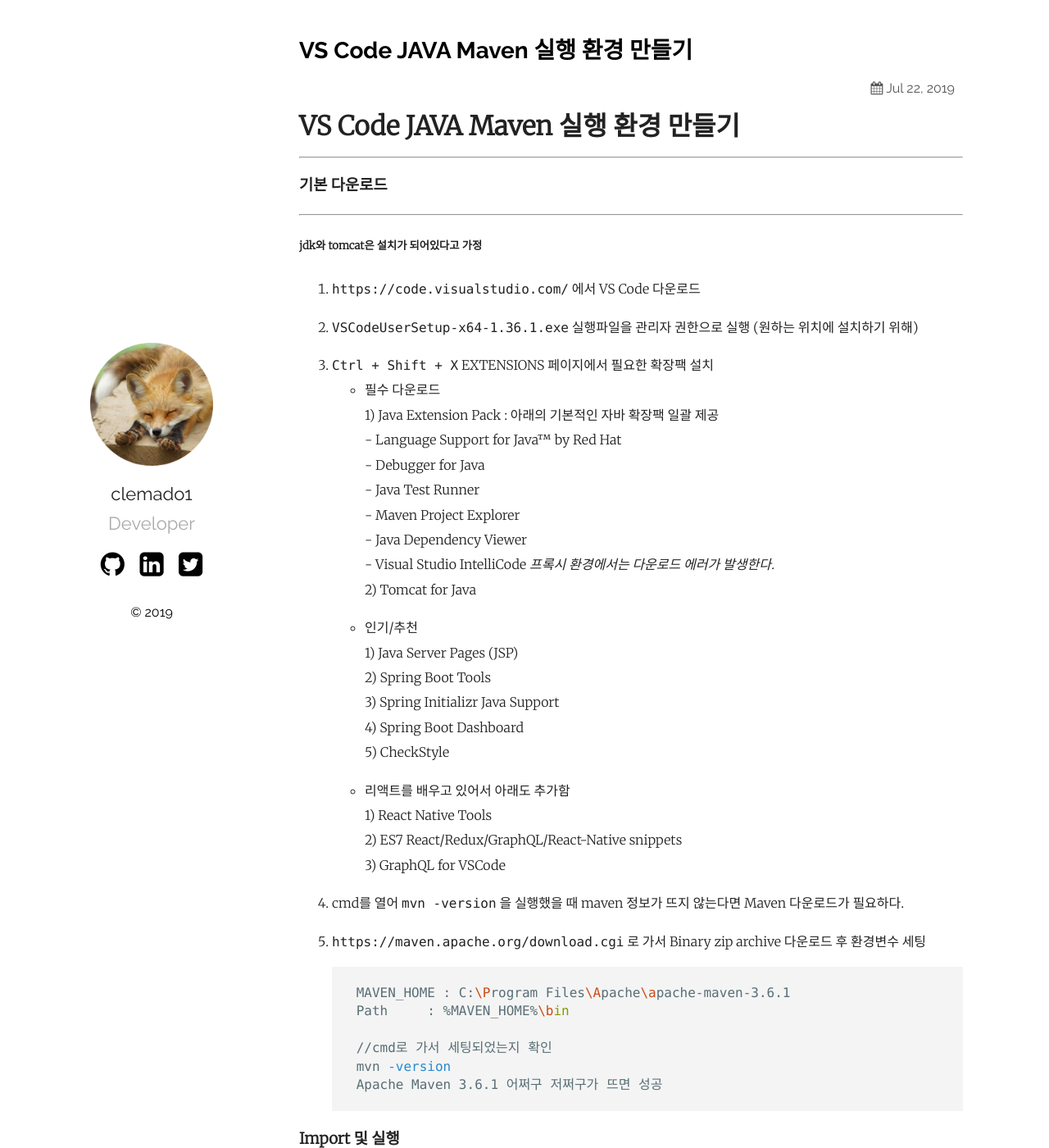
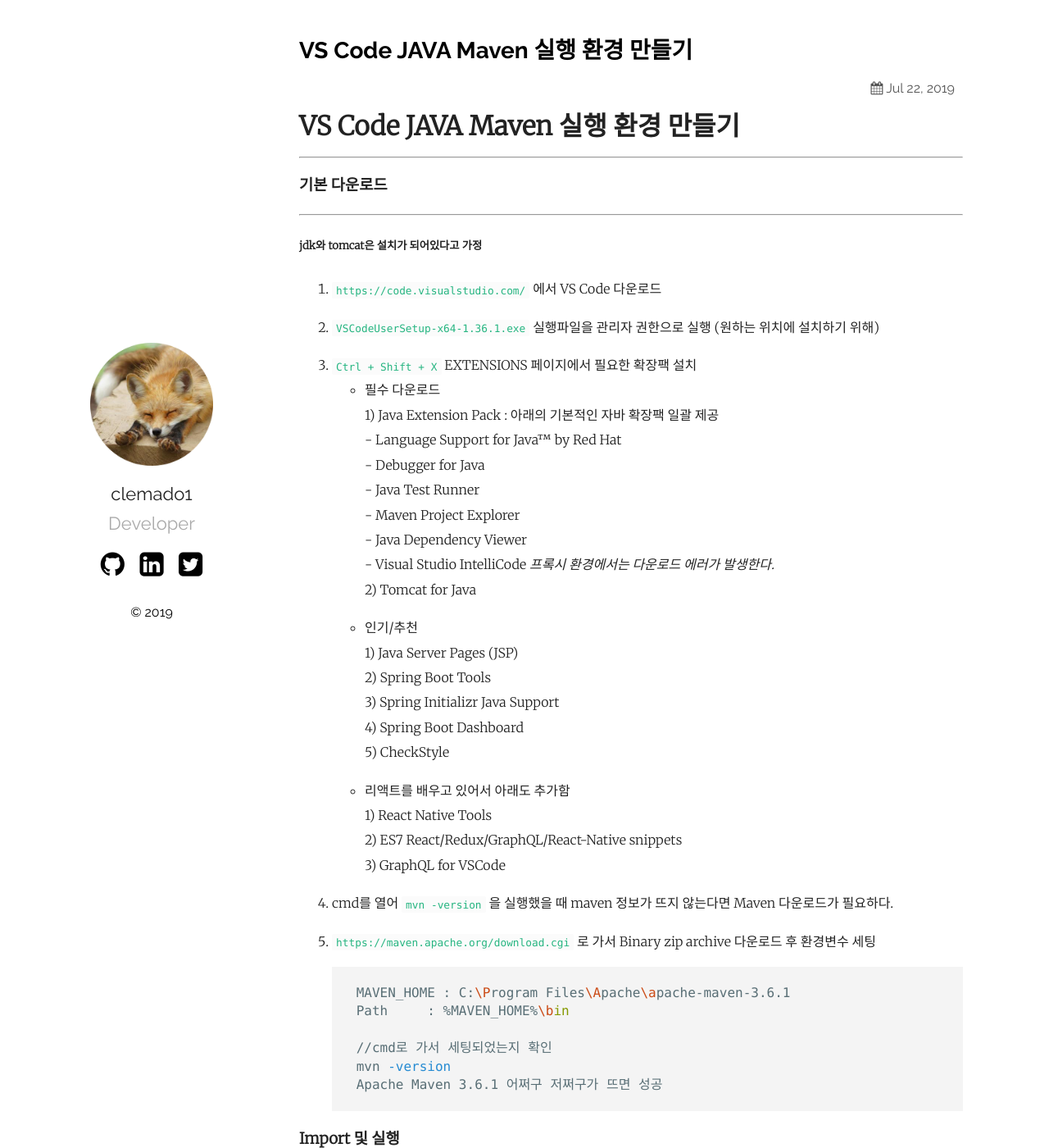
Before and after one commit to clemado1/blog-old, a Jekyll site: the page built from _posts/2019-07-22-VS-Code-JAVA-Maven-실행-환경-만들기.md, in a window 1280 px wide and 1400 px high. Shown: the whole window at 82% size. Built offline with Jekyll 4.4.1, drawn with Linux system fonts in a browser that asks for light colours.

Commit message:
modify scss

```diff
--- a/_sass/ext/_normalize.scss
+++ b/_sass/ext/_normalize.scss
@@ -1,3 +1,4 @@
+@import url(http://fonts.googleapis.com/earlyaccess/notosanskr.css);
 /*! normalize.css v3.0.2 | MIT License | git.io/normalize */
 
 //
@@ -230,8 +231,16 @@ code,
 kbd,
 pre,
 samp {
-    font-family: monospace, monospace;
+    font-family: monospace, ‘Noto Sans KR’;
     font-size: 1em;
+}
+
+code.highlighter-rouge {
+    padding: 0.2em 0.4em;
+    background-color: #fbfbfb;
+    color: rgb(38, 181, 129);
+    border-radius: 2px;
+    font-size: 0.8em;
 }
 
 // Forms
@@ -420,10 +429,11 @@ optgroup {
 table {
     border-collapse: collapse;
     border-spacing: 0;
-	border: 1px solid black;
 }
 
-td,
-th {
-    padding: 5px;
+td,th {
+	padding: 5px 10px;
 }
+tr {
+	border-bottom: solid 1px #ddd;
+}
```
